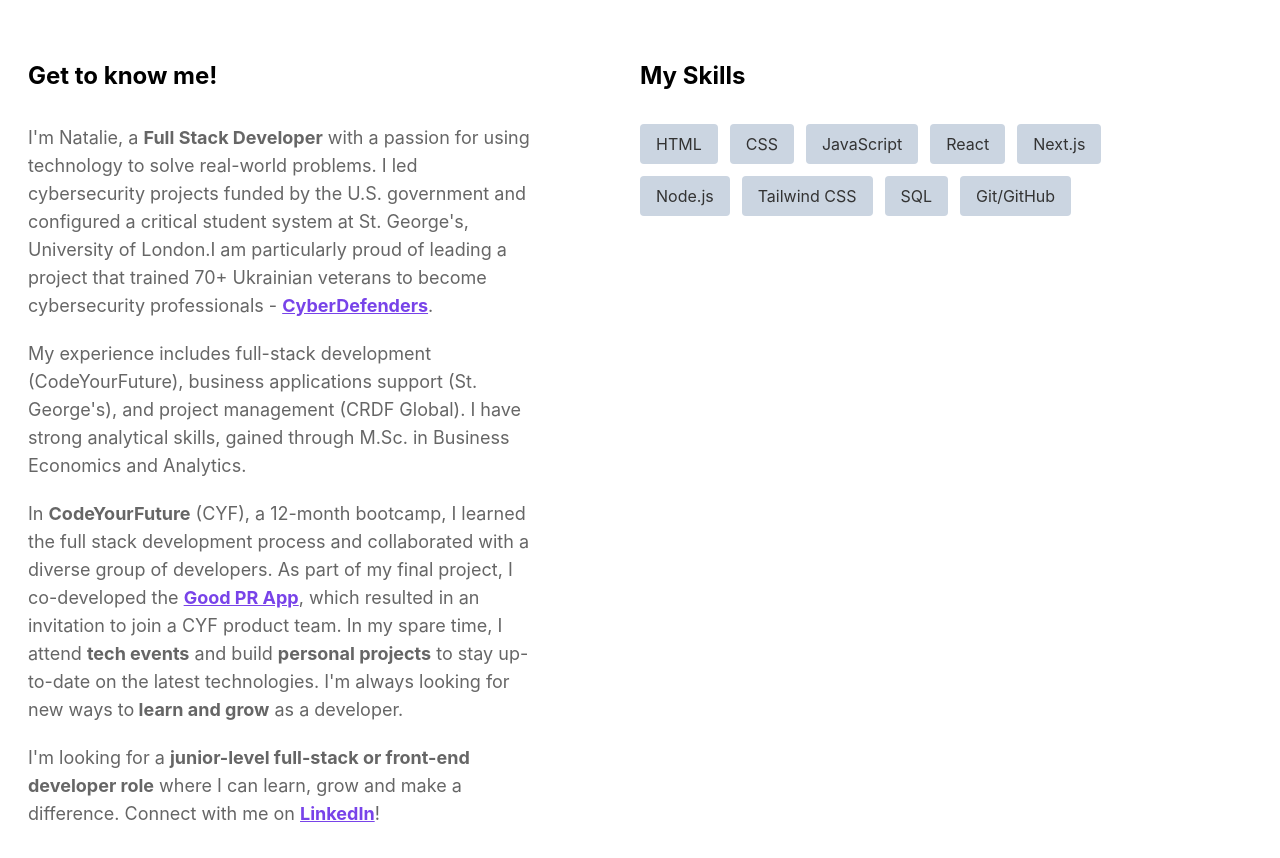
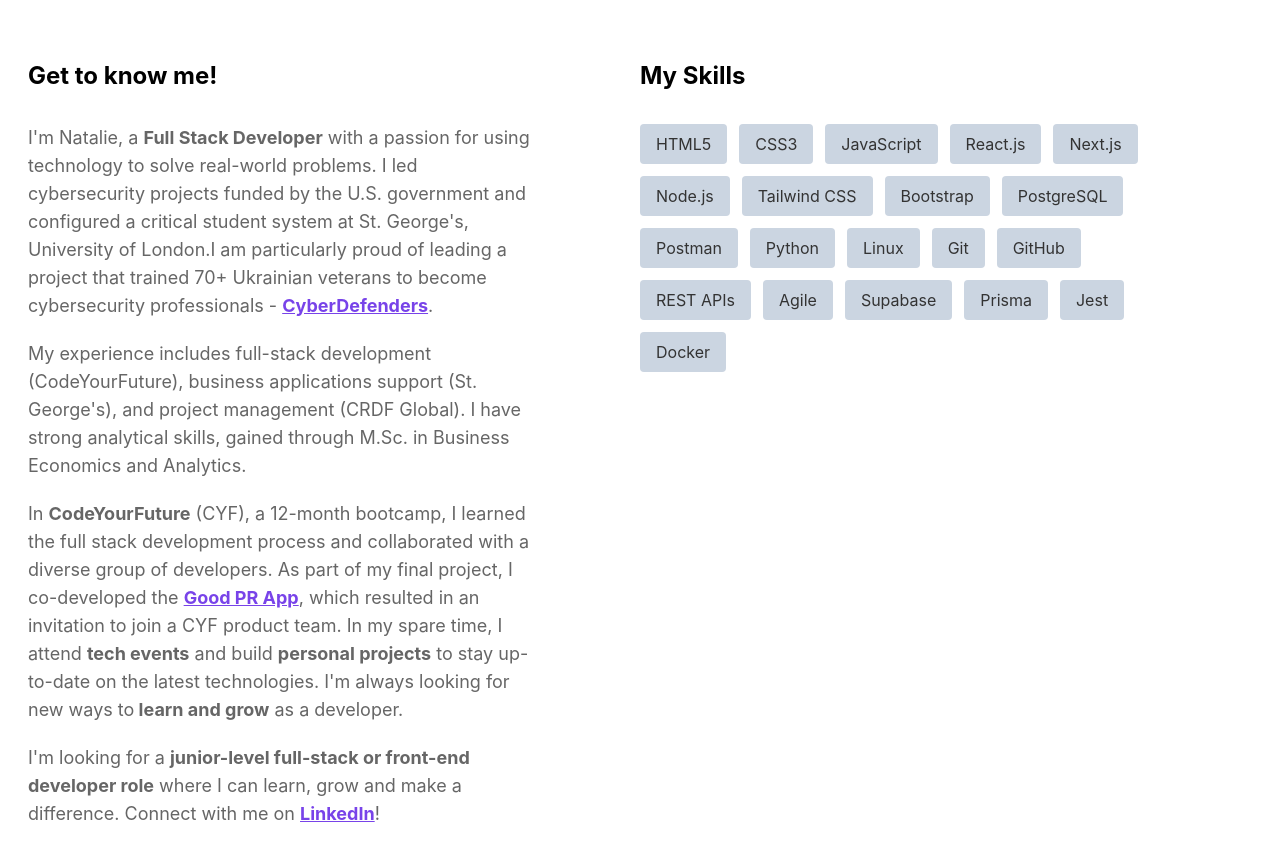
Before and after one commit to nataliiazab/portfolio, a React (Vite) app: page / in a window 1280 px wide. Shown: the part 1160-2018 px from the top of the page. Built offline with nearby package versions, Linux system fonts and the light colour scheme; a web font is replaced by a local one.

Commit message:
Update skills.js

```diff
--- a/public/skills.js
+++ b/public/skills.js
@@ -1,13 +1,24 @@
 const skills = [
-  { id: 1, title: "HTML" },
-  { id: 2, title: "CSS" },
+  { id: 1, title: "HTML5" },
+  { id: 2, title: "CSS3" },
   { id: 3, title: "JavaScript" },
-  { id: 4, title: "React" },
+  { id: 4, title: "React.js" },
   { id: 5, title: "Next.js" },
   { id: 6, title: "Node.js" },
   { id: 7, title: "Tailwind CSS" },
-  { id: 8, title: "SQL" },
-  { id: 9, title: "Git/GitHub" }
+  { id: 8, title: "Bootstrap" },
+  { id: 9, title: "PostgreSQL" },
+  { id: 10, title: "Postman" },
+  { id: 11, title: "Python" },
+  { id: 12, title: "Linux" },
+  { id: 13, title: "Git" },
+  { id: 14, title: "GitHub" },
+  { id: 15, title: "REST APIs" },
+  { id: 16, title: "Agile" },
+  { id: 17, title: "Supabase" },
+  { id: 18, title: "Prisma" },
+  { id: 19, title: "Jest" },
+  { id: 20, title: "Docker" },
 ];
 
 export default skills;
```
